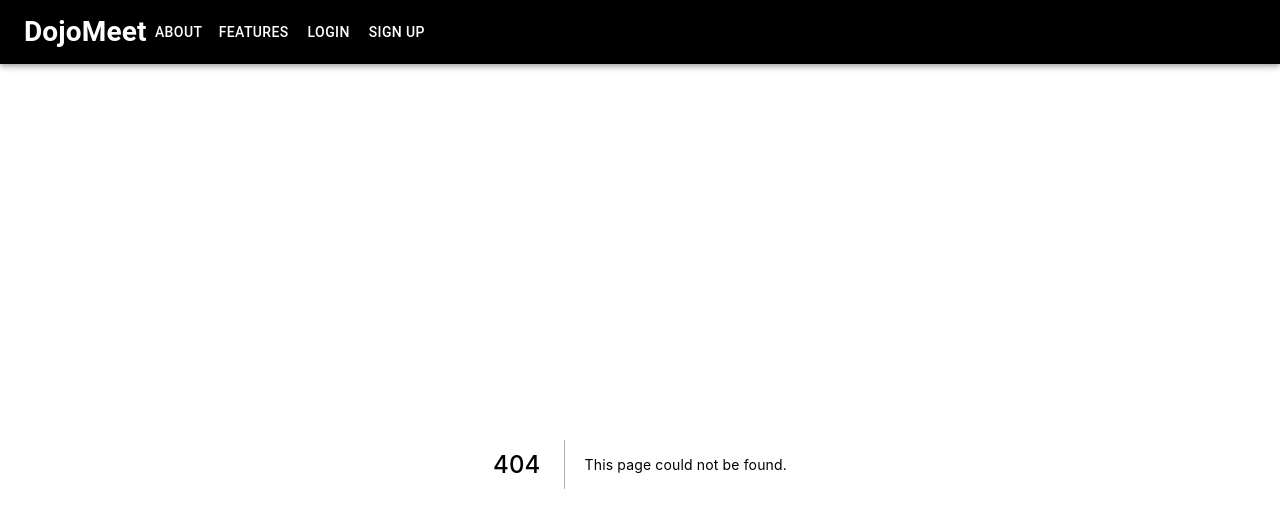
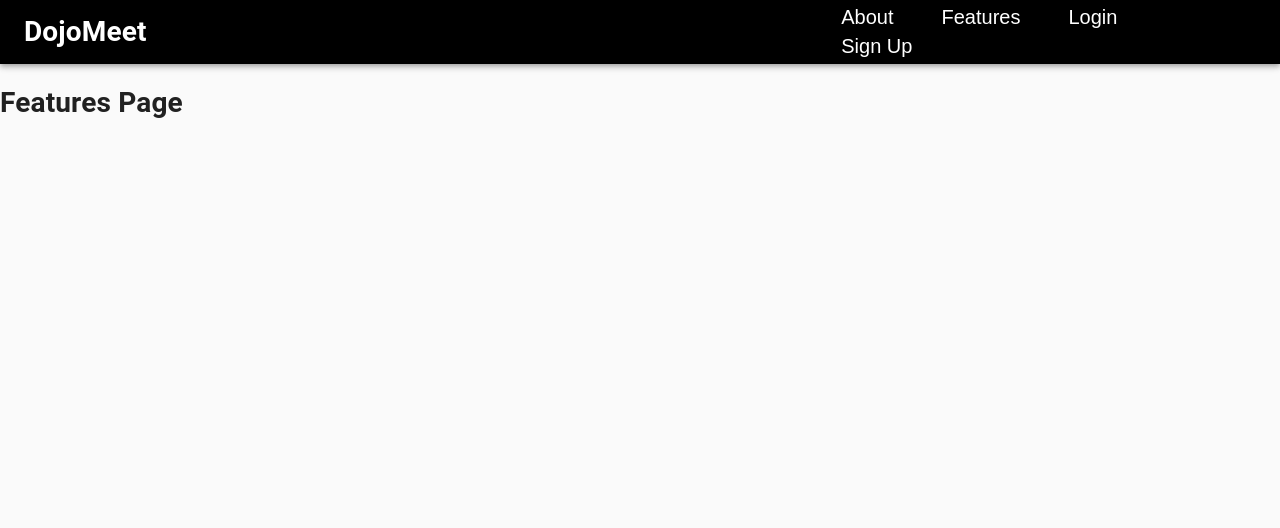
Before and after one commit to angelina-tsuboi/DojoMeet, a Next.js app: page /features in a window 1280 px wide. Before the commit this address had no page. Shown: the top 528 px of the page. Built offline with nearby package versions, Linux system fonts and the light colour scheme.

Commit message:
feat: base navbar functioanlity working

```diff
--- a/components/Navbar/Navbar.js
+++ b/components/Navbar/Navbar.js
@@ -4,22 +4,33 @@
 import Toolbar from '@material-ui/core/Toolbar';
 import Typography from '@material-ui/core/Typography';
 import Button from '@material-ui/core/Button';
+import Link from '@material-ui/core/Link';
 import styles from './Navbar.module.css';
+import { useRouter } from 'next/router';
 
 const Navbar = () => {
+  const router = useRouter()
+
+  const goToRoute = (e) => {
+    e.preventDefault()
+    router.push(e.target.value);
+  }
+
   return (
     <div>
       <AppBar position="static">
         <Toolbar>
           <h1 className={styles.title}>
+            <Link href="/" color="white">
             DojoMeet
+            </Link>
           </h1>
-          <div />
+          <div className={styles.spacer}/>
           <div>
-          <Button color="inherit">About</Button>
-          <Button color="inherit">Features</Button>
-          <Button color="inherit">Login</Button>
-          <Button color="inherit">Sign Up</Button>
+          <button value="about" className={styles.option} onClick={goToRoute}>About</button>
+          <button value="features" color="inherit" className={styles.option} onClick={goToRoute}>Features</button>
+          <button value="login" color="inherit" className={styles.option} onClick={goToRoute}>Login</button>
+          <button value="register" color="inherit" className={styles.option} onClick={goToRoute}>Sign Up</button>
           </div>
         </Toolbar>
       </AppBar>
--- a/components/Navbar/Navbar.module.css
+++ b/components/Navbar/Navbar.module.css
@@ -4,3 +4,21 @@
     margin-top: 0px;
     margin-bottom: 0px;
 }
+
+.spacer{
+    width: 55%;
+}
+
+.option{
+    margin-left: 1rem;
+    color: white;
+    margin-right: 1rem;
+    font-size: 20px;
+    outline: none;
+    background: transparent;
+    border-color: transparent;
+}
+
+.option:hover{
+    cursor: pointer;
+}
--- /dev/null
+++ b/pages/features.js
@@ -0,0 +1,11 @@
+import { useState } from 'react';
+
+const Features = () => {
+
+  return (
+    <div>
+      <h1>Features Page</h1>
+    </div>
+  )
+}
+export default Features;
--- a/pages/users/login.js
+++ b/pages/login.js
@@ -1,5 +1,5 @@
 import { useState } from 'react';
-import fire from '../../config/fire-conf';
+import fire from '../config/fire-conf';
 import { useRouter } from 'next/router'
 const Login = () => {
   const [username, setUsername] = useState('');
--- a/pages/users/register.js
+++ b/pages/register.js
@@ -1,5 +1,5 @@
 import { useState } from 'react';
-import fire from '../../config/fire-conf';
+import fire from '../config/fire-conf';
 import { useRouter } from 'next/router';
 const Register = () => {
   const router = useRouter();
```
Also changed, not shown: pages/about.js (added, +11 -0 lines).
